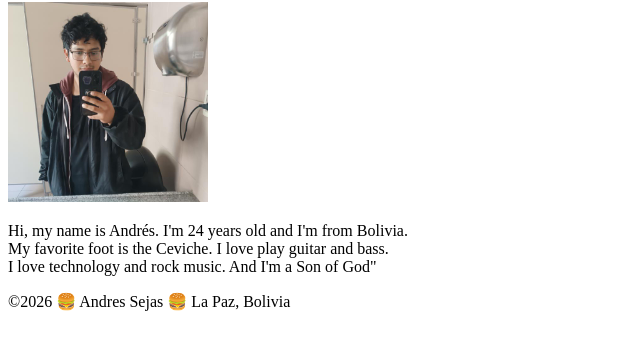
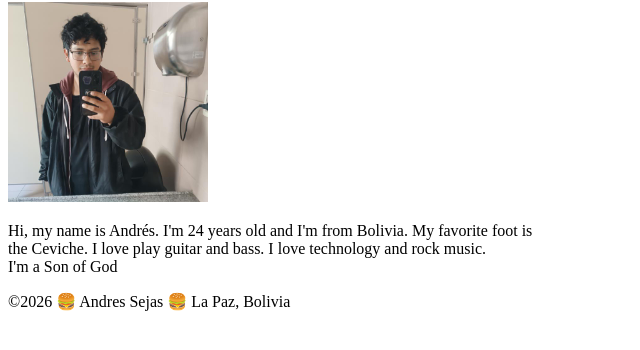
Before and after one commit to AndresSejas/wdd130, a plain HTML site: page index.html in a window 1280 px wide. Shown: the part 104-454 px from the top of the page, without its empty margins (0-640 px from the left). Drawn offline with Linux system fonts and the light colour scheme.

Commit message:
W01 assigment final

```diff
--- a/index.html
+++ b/index.html
@@ -17,9 +17,9 @@
     <main>
         <h1>Andres Sejas | WDD 130</h1>
         <img src="images/profile.jpg" alt="Hello, I'm Andres Sejas" width="200">
-        <p>Hi, my name is Andrés. I'm 24 years old and I'm from Bolivia.<br>My favorite foot is
-            the Ceviche. I love play guitar and bass.<br>I love technology and rock music. And I'm a
-            Son of God"</p>
+        <p>Hi, my name is Andrés. I'm 24 years old and I'm from Bolivia. My favorite foot is<br>
+            the Ceviche. I love play guitar and bass. I love technology and rock music.<br>I'm a
+            Son of God</p>
     </main>
     <footer>
         <p>©2026 🍔 Andres Sejas 🍔 La Paz, Bolivia</p>
```
